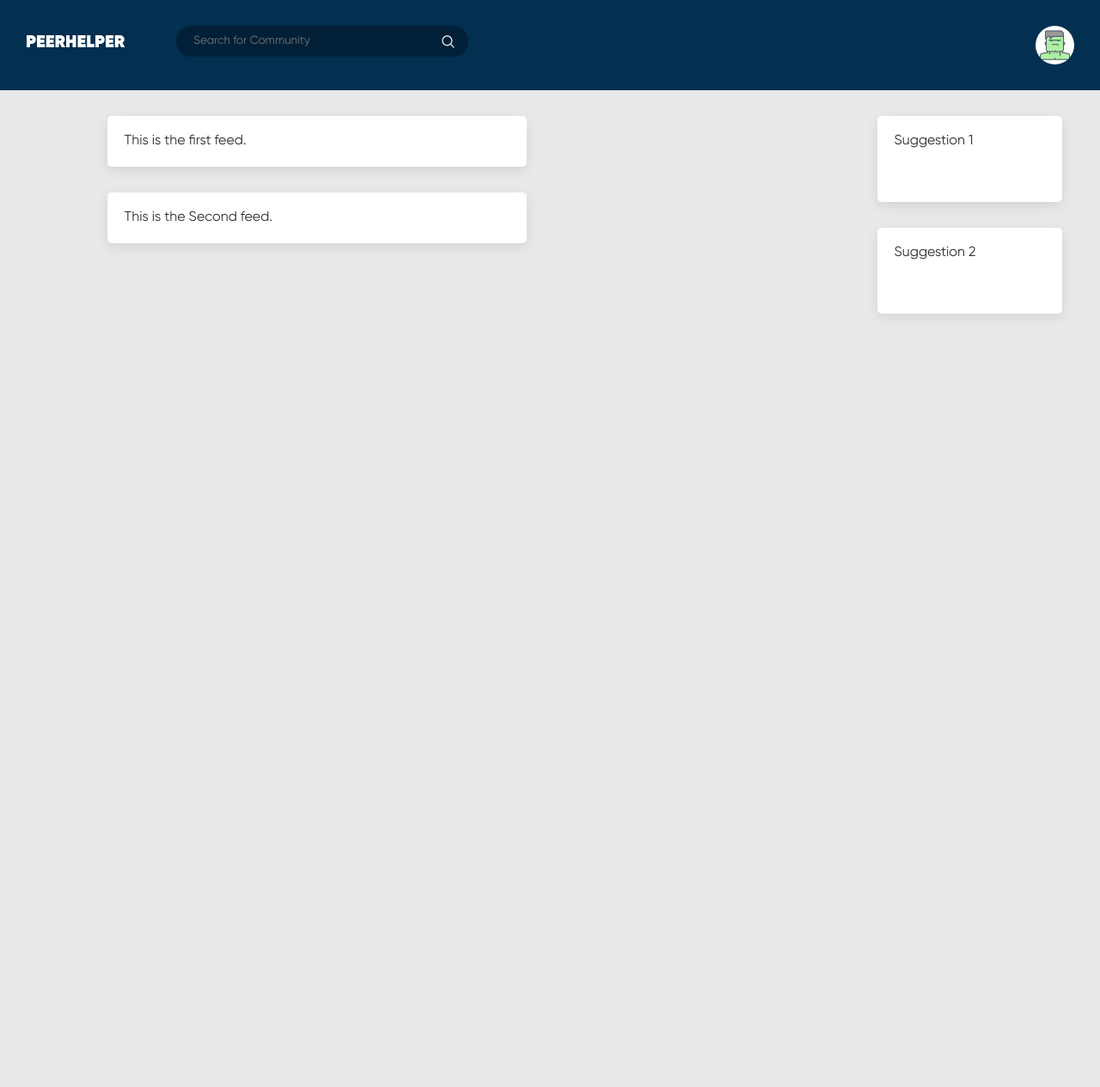
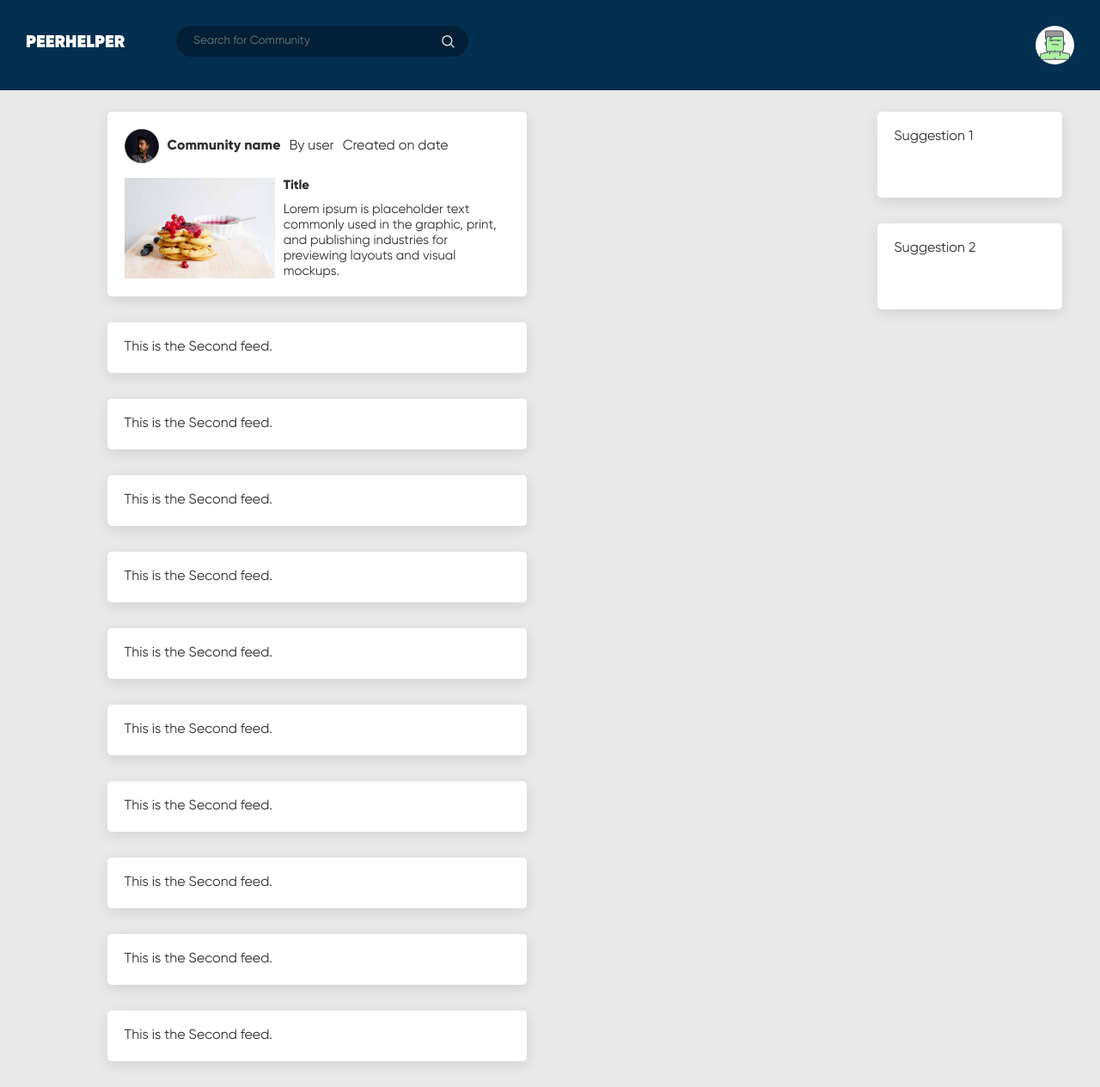
Before and after one commit to harasaurus/Peerhelper, a PHP site: page /home.html in a window 1280 px wide. Shown: the whole page at 86% size. Before the commit the page ends 371 px from the top, so only its background shows below. Run offline with PHP 8.4, Linux system fonts and the light colour scheme.

Commit message:
changes in home pagw, feed ui

```diff
--- a/peerhelper/home.html
+++ b/peerhelper/home.html
@@ -10,6 +10,7 @@
 	<!--stylesheets-->
 	<link rel="stylesheet" type="text/css" href="styles/style_default.css">
 	<link rel="stylesheet" type="text/css" href="styles/style_home.css">
+	<link rel="stylesheet" type="text/css" href="styles/helper_class.css">
 
 
 	<!-- font -->
@@ -19,7 +20,7 @@
 <body>
 
 <!-- header -->
-	<div class="header_container display-flex flex-content-space-between">
+	<div class="header_container display-flex flex-content-space-between header_fixed">
 		<div class="display-flex">
 			<div class="logo">PEERHELPER</div>
 			<div class="search_bar">
@@ -36,8 +37,55 @@
 	<div class="main-body-container display-flex flex-content-center">
 
 		<div class="community-feed-container">
+
+
 			<div class="card-feed">
-				This is the first feed.
+				<div class="feed_community_details display-flex">
+					<div class="profile_image"><img src="img/user_image_1.png" ></div>
+					<div class="display-flex post_details">
+						<div class="title_name">Community name</div>
+						<div class="">By <span>user</span></div>
+						<div>Created on <span>date</span></div>
+					</div>
+				</div>
+				<div class="post_feed display-flex" >
+					<div class="post_image"></div>
+					<div class="margin-l-10 post_feed_container">
+						<div class="title_name">
+						Title
+						</div>
+						<p>Lorem ipsum is placeholder text commonly used in the graphic, print, and publishing industries for previewing layouts and visual mockups.</p>
+					</div>
+				</div>
+
+			</div>
+			<div class="card-feed">
+				This is the Second feed.
+			</div>
+
+			<div class="card-feed">
+				This is the Second feed.
+			</div>
+			<div class="card-feed">
+				This is the Second feed.
+			</div>
+			<div class="card-feed">
+				This is the Second feed.
+			</div>
+			<div class="card-feed">
+				This is the Second feed.
+			</div>
+			<div class="card-feed">
+				This is the Second feed.
+			</div>
+			<div class="card-feed">
+				This is the Second feed.
+			</div>
+			<div class="card-feed">
+				This is the Second feed.
+			</div>
+			<div class="card-feed">
+				This is the Second feed.
 			</div>
 			<div class="card-feed">
 				This is the Second feed.
--- /dev/null
+++ b/peerhelper/styles/helper_class.css
@@ -0,0 +1,3 @@
+.margin-l-10{
+	margin-left: 10px;
+}
--- a/peerhelper/styles/style_home.css
+++ b/peerhelper/styles/style_home.css
@@ -1,6 +1,6 @@
 body{
 	font-family: myfontRegular;
-	overflow: hidden;
+	overflow: scroll;
 	color: #000;
 	background-color:#e9e9e9;
 
@@ -17,6 +17,10 @@
 
 .flex-content-center{
 	justify-content: center;
+}
+
+.header_fixed{
+	position: fixed;
 }
 
 .header_container{
@@ -70,6 +74,11 @@
 }
 
 
+.main-body-container{
+	padding-top: 100px;
+}
+
+
 .community-feed-container{
 	width: 70%;
 }
@@ -79,6 +88,7 @@
 
 .card-feed{
 	width: 50%;
+
 	padding: 20px;
 	margin: 30px;
 	background-color: #fff;
@@ -98,3 +108,50 @@
 	box-shadow: 0 4px 15px 0 rgba(0, 0, 0, 0.1);
 
 }
+
+
+.profile_image > img{
+	width: 40px;
+	height: 40px;
+}
+
+.title_name{
+	font-family: 'myfontBold';
+}
+
+.post_details{
+	line-height: 2.5;
+}
+
+.post_details > div{
+	margin-left: 10px;
+}
+
+.post_feed_container{
+	width: 60%;
+}
+
+.post_feed{
+	padding-top: 10px;
+	font-size: 15px;
+	min-height: auto;
+	max-height: 120px;
+	width:100%;
+
+	overflow: hidden;
+	text-overflow: ellipsis;
+
+}
+
+.post_feed p{
+	padding-top: 10px;
+}
+
+.post_image{
+	width: 40%;
+	height: auto;
+	background-image:url("../img/sample_img_posts (1).jpg");
+	background-size: 100% auto;
+	background-position: center;
+	background-repeat: no-repeat;
+}
```
Also changed, not shown: peerhelper/img/sample_img_posts (1).jpg (added), peerhelper/img/user_image_1.png (added).
